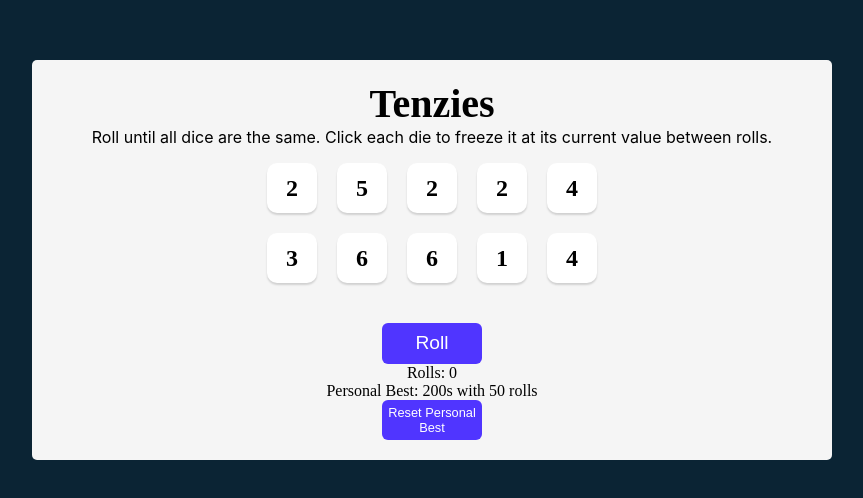
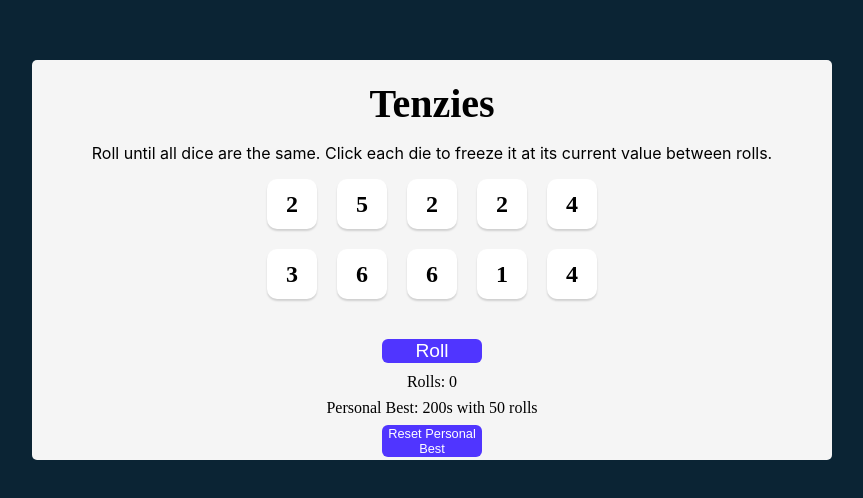
Before and after one commit to Pk9697/tenzies, a React (Vite) app: page / in a window 1280 px wide. Shown: the part 140-638 px from the top of the page, without its empty margins (208-1071 px from the left). Built offline with nearby package versions, Linux system fonts and the light colour scheme.

Commit message:
fix spacing issues

```diff
--- a/src/index.css
+++ b/src/index.css
@@ -38,7 +38,7 @@ body {
 .instructions {
   font-family: "Inter", sans-serif;
   font-weight: 400;
-  margin-top: 0;
+  /* margin-top: 0; */
   text-align: center;
 }
 .dice-container {
@@ -73,6 +73,7 @@ body {
   font-size: 1.2rem;
   font-family: "Karla", sans-serif;
   cursor: pointer;
+  margin-bottom: 0.5em;
 }
 
 .roll-dice:focus {
@@ -87,3 +88,7 @@ body {
   font-size: 0.8rem;
 
 }
+
+.count-rolls{
+  margin-bottom: 0.5em;
+}
```
